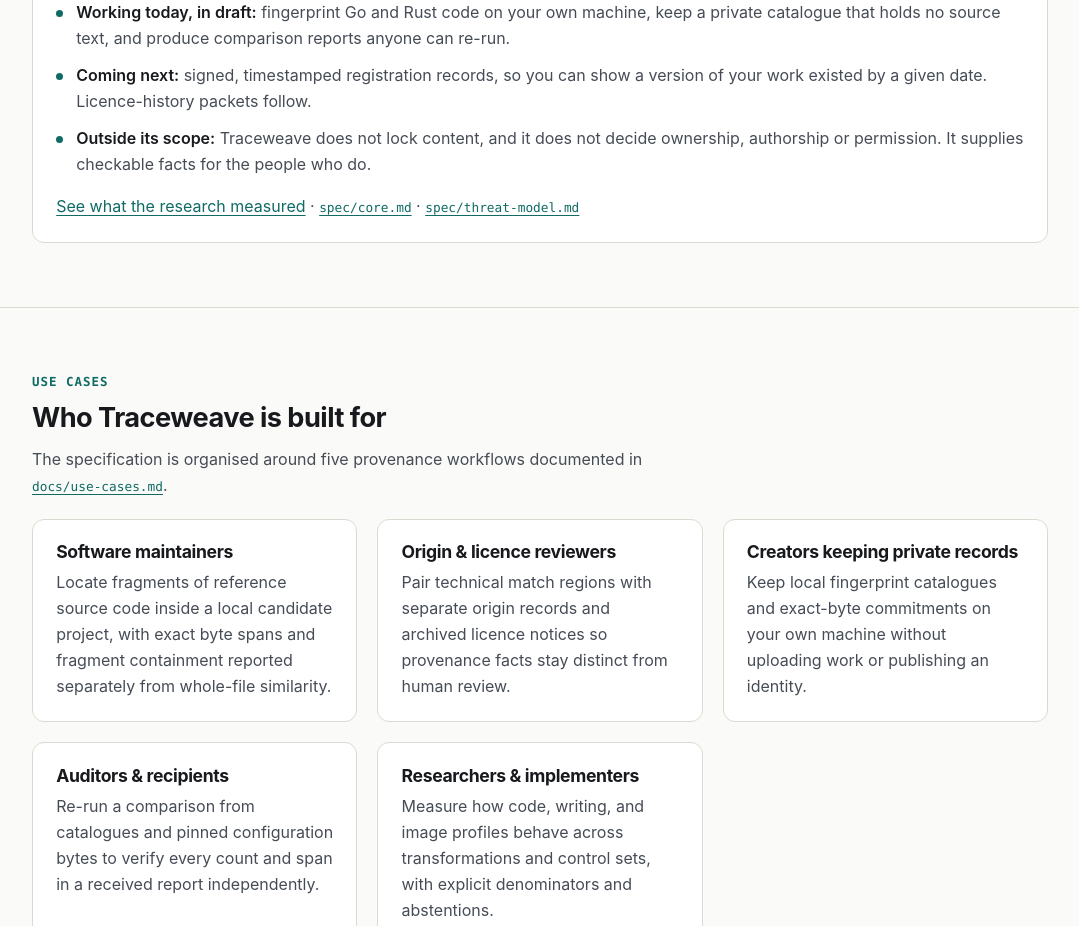
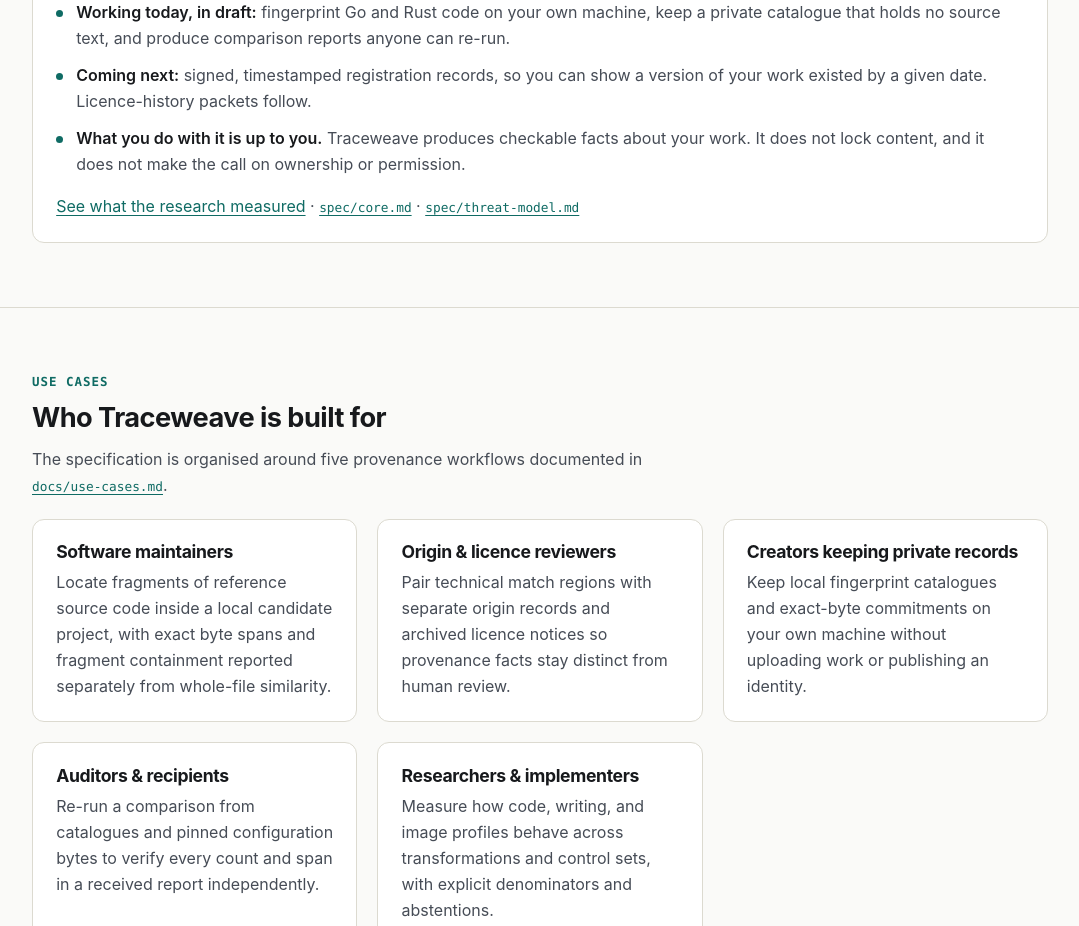
Before and after one commit to connorburgess/traceweave-web, a Next.js app: page / in a window 1280 px wide. Shown: the part 2420-3346 px from the top of the page, without its empty margins (100-1179 px from the left). Built offline with nearby package versions, Linux system fonts and the light colour scheme.

Commit message:
Keep evidence usage open in home page provenance summary

```diff
--- a/src/app/page.tsx
+++ b/src/app/page.tsx
@@ -220,9 +220,9 @@ export default function HomePage() {
                 Licence-history packets follow.
               </li>
               <li>
-                <strong>Outside its scope:</strong> Traceweave does not lock content, and
-                it does not decide ownership, authorship or permission. It supplies
-                checkable facts for the people who do.
+                <strong>What you do with it is up to you.</strong> Traceweave produces
+                checkable facts about your work. It does not lock content, and it does not
+                make the call on ownership or permission.
               </li>
             </ul>
             <p style={{ marginTop: "1rem", marginBottom: 0 }}>
```
